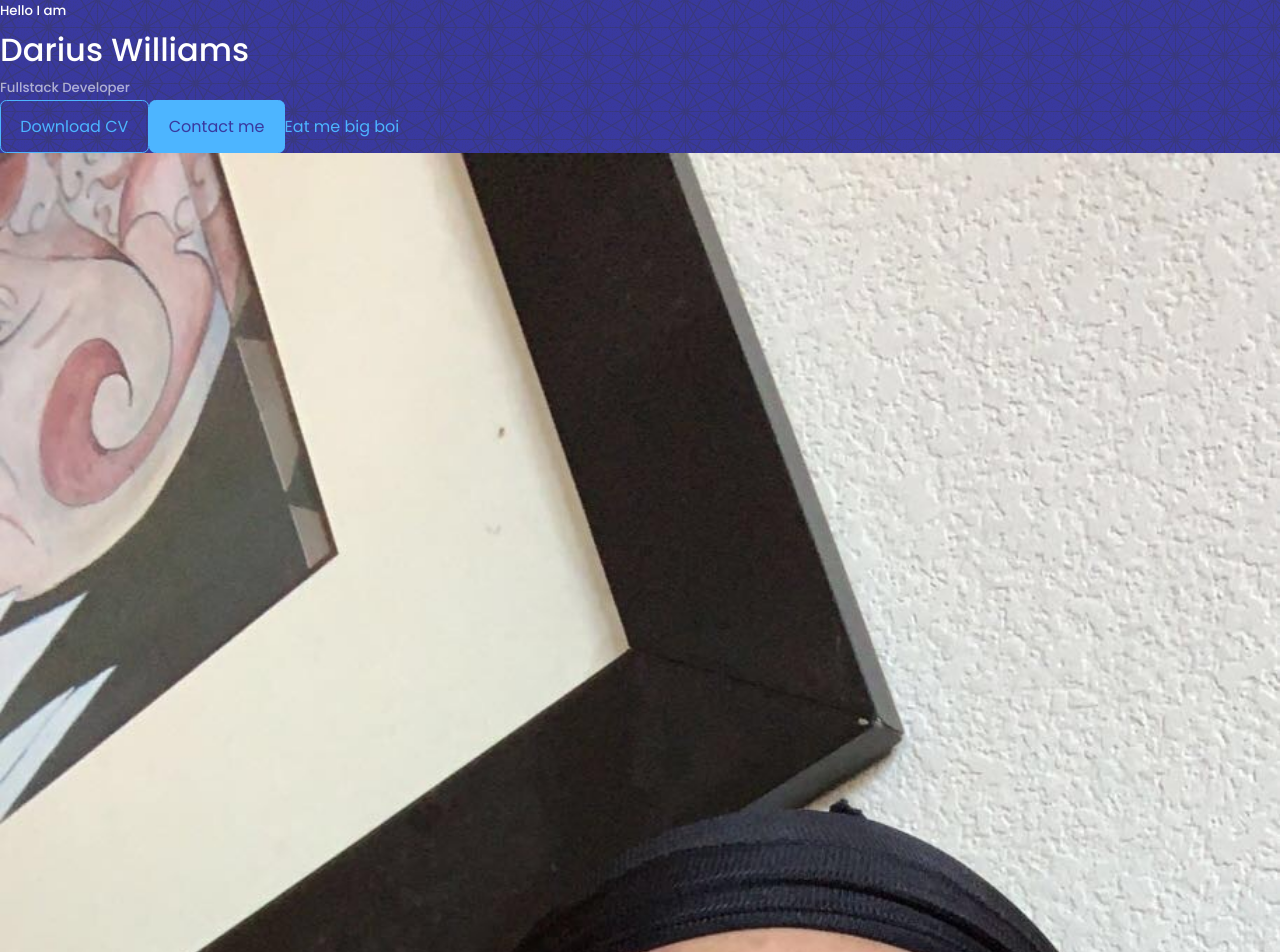
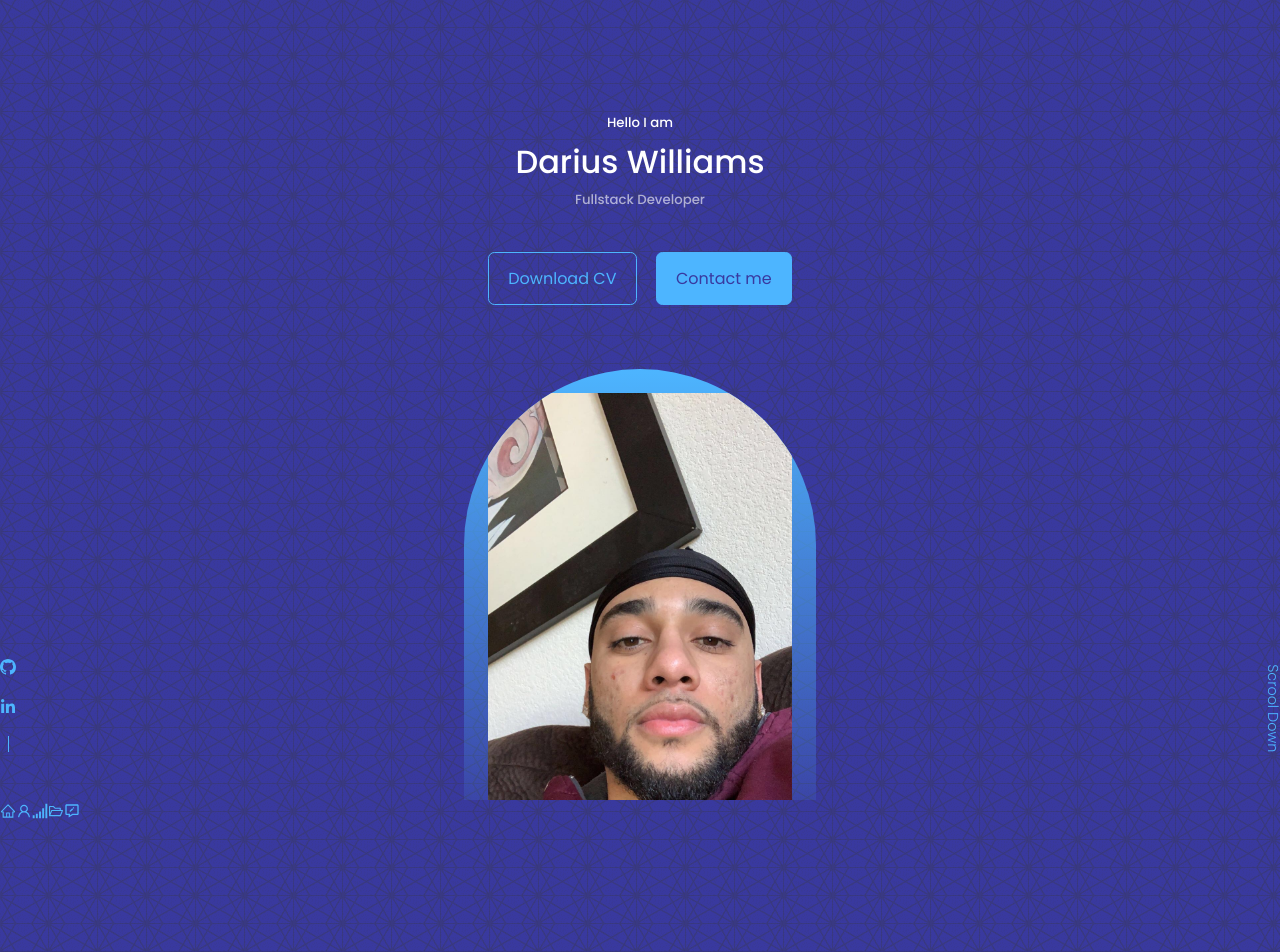
Before and after one commit to d-willie01/PortfolioWebsite, a React (Create React App) app: page / in a window 1280 px wide. Shown: the top 952 px of the page. Built offline with nearby package versions, Linux system fonts and the light colour scheme.

Commit message:
major changes to portoflio website

```diff
--- a/package.json
+++ b/package.json
@@ -8,6 +8,7 @@
     "@testing-library/user-event": "^13.5.0",
     "react": "^18.2.0",
     "react-dom": "^18.2.0",
+    "react-icons": "^4.8.0",
     "react-scripts": "5.0.1",
     "web-vitals": "^2.1.4"
   },
--- a/src/components/about/About.jsx
+++ b/src/components/about/About.jsx
@@ -3,7 +3,9 @@ import React from 'react'
 
 const About = () => {
   return (
-    <div>About</div>
+    <section id='about'>
+      About
+    </section>
   )
 }
 
--- a/src/components/header/CTA.jsx
+++ b/src/components/header/CTA.jsx
@@ -3,11 +3,12 @@ import Resume from '../../assets/Resume.pdf'
 
 const CTA = () => {
   return (
+
     <div className='cta'>
 
         <a href={Resume} download className='btn'>Download CV</a>
         <a href='#contact' className='btn btn-primary'>Contact me</a>
-        <a>Eat me big boi</a>
+
 
     </div>
   )
--- a/src/components/header/Header.jsx
+++ b/src/components/header/Header.jsx
@@ -1,18 +1,21 @@
 import React from 'react';
-import header from './header.css';
+import './header.css';
 import CTA from './CTA';
 import TempProfile from '../../assets/TempProfile.JPG'
+import HeaderSocials from './HeaderSocials';
 
 const Header = () => {
   return (
 
     <header>
-      <div className='.container.header_container'>
+      <div className='header_container'>
       <h5>Hello I am</h5>
       <h1>Darius Williams</h1>
 
       <h5 className='text-light'>Fullstack Developer</h5>
       <CTA/>
+
+      <HeaderSocials/>
 
       <div className='me'>
 
--- a/src/components/header/HeaderSocials.jsx
+++ b/src/components/header/HeaderSocials.jsx
@@ -1,13 +1,14 @@
 import React from 'react'
+import {FaLinkedinIn} from "react-icons/fa"
+import {BsGithub} from "react-icons/bs"
+
 
 const HeaderSocials = () => {
   return (
     <div className='header_socials'>
 
-        <a href='https://github.com/d-willie01' target='_blank'></a>
-        <a href='www.linkedin.com/in/darius-williams-7bb4b3258' target='_blank'></a>
-        <a href='' target='_blank'></a>
-
+        <a href='https://github.com/d-willie01' target='_blank'><BsGithub/></a>
+        <a href='https://linkedin.com/in/darius-williams-7bb4b3258' target='_blank'><FaLinkedinIn/></a>
 
 
     </div>
--- a/src/components/header/header.css
+++ b/src/components/header/header.css
@@ -0,0 +1,106 @@
+header
+{
+    height:100vh;
+    padding-top:7rem;
+    overflow: hidden;
+
+
+
+}
+
+.header_container
+{
+    text-align: center;
+    height: 100%;
+    position: relative;
+
+}
+
+
+/*------------------ CTA ------------------*/
+
+.cta
+{
+    margin-top: 2.5rem;
+    display: flex;
+    gap: 1.2rem;
+    justify-content: center;
+
+}
+
+/*------------ Header socials -----------*/
+
+.header_socials
+{
+    display:flex;
+    flex-direction: column;
+    align-items: center;
+    gap: 0.8rem;
+    position: absolute;
+    left: 0;
+    bottom: 3rem;
+
+}
+
+.header_socials::after
+{
+    content: "";
+    width: 1px;
+    height: 1rem;
+    background: var(--color-primary);
+}
+
+/*------------ Profile Pic -----------*/
+
+.me
+{
+    background: linear-gradient(var(--color-primary), transparent);
+    width: 22rem;
+    height: 30rem;
+    position:absolute;
+    left: calc(50% - 11rem);
+    margin-top: 4rem;
+    border-radius: 12rem 12rem 0 0 ;
+    overflow: hidden;
+    padding: 1.5rem;
+
+}
+
+/*------------ Scroll Down -----------*/
+
+.scroll_down
+{
+    position: absolute;
+    right: -2.3rem;
+    bottom: 5rem;
+    transform: rotate(90deg);
+    font-weight: 300;
+    font-size: 0.9rem;
+
+}
+
+/* ------------- Media Queries (Medium Device)------------- */
+
+@media screen and (max-width: 1024px)
+{
+    header
+    {
+        height: 68vh;
+
+    }
+}
+
+/* ------------- Media Queries (small Device)------------- */
+
+@media screen and (max-width: 600px)
+{
+    header
+    {
+        height: 100vh;
+    }
+    .header_socials,
+    .scroll_down
+    {
+        display: none;
+    }
+}
--- a/src/components/nav/Nav.jsx
+++ b/src/components/nav/Nav.jsx
@@ -1,9 +1,26 @@
 import React from 'react';
+import './nav.css';
+import {AiOutlineHome} from 'react-icons/ai'
+import {AiOutlineUser} from 'react-icons/ai'
+import {GiNetworkBars} from 'react-icons/gi'
+import {BiMessageEdit} from 'react-icons/bi'
+import {AiOutlineFolderOpen} from 'react-icons/ai'
+
+
+
 
 const Nav = () => {
   return (
 
-    <div>Nav</div>
+    <nav>
+        <a href="#"><AiOutlineHome/></a>
+        <a href="#about"><AiOutlineUser/></a>
+        <a href="#experience"><GiNetworkBars/></a>
+        <a href="#portfolio"><AiOutlineFolderOpen/></a>
+        <a href="contact"><BiMessageEdit/></a>
+
+
+    </nav>
 
     )
 }
--- a/src/index.css
+++ b/src/index.css
@@ -71,6 +71,7 @@ h5
 section
 {
     margin-top: 8rem;
+    height: 100vh;
 
 }
 
```
Also changed, not shown: src/components/nav/nav.css (added), 2 other files (tests, documents, lock files or other folders).
